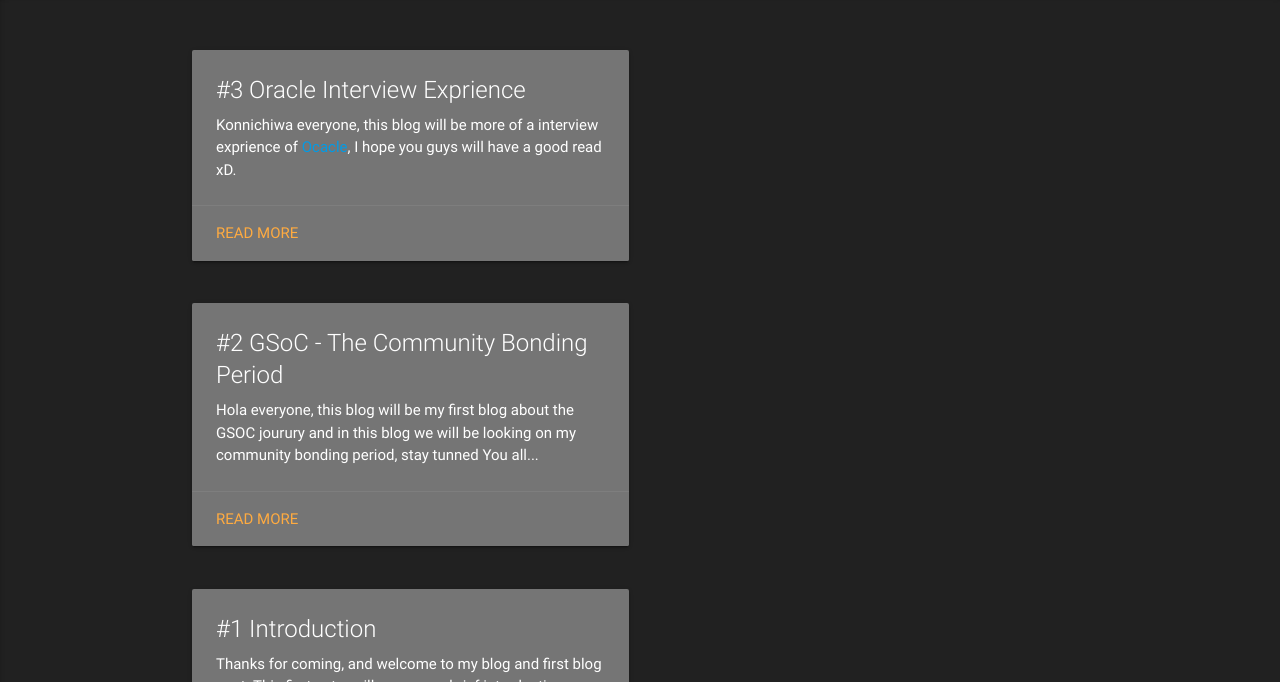
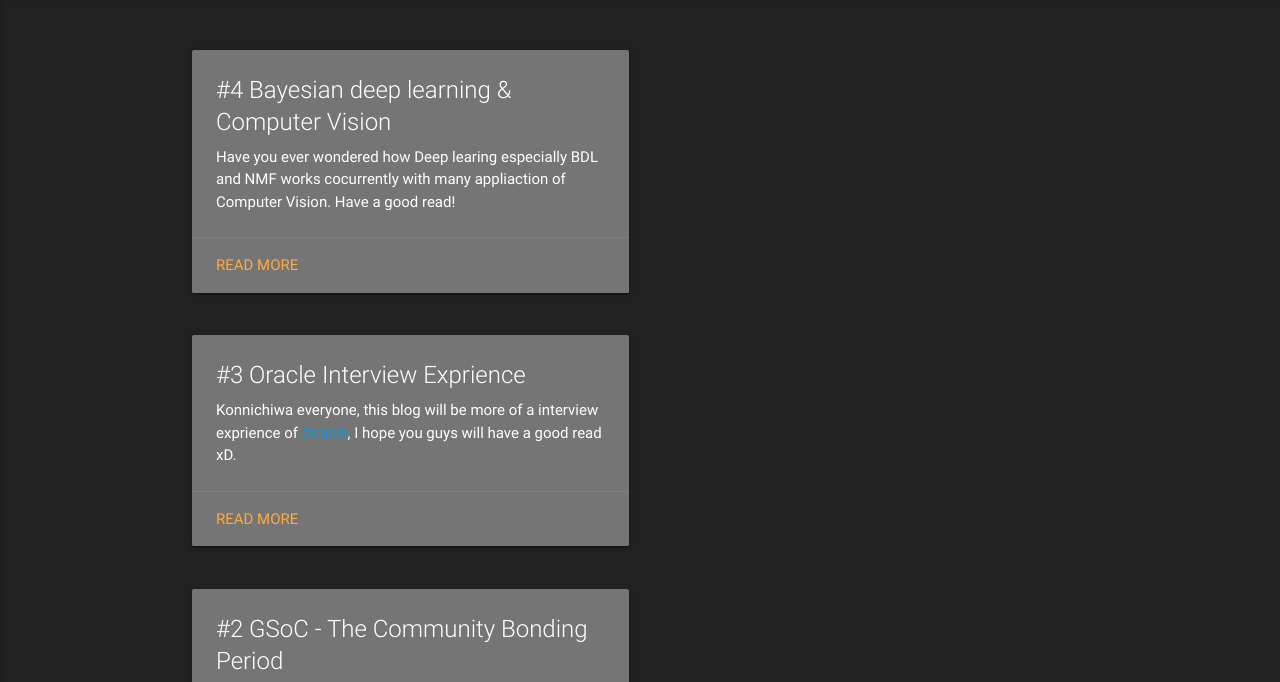
Before and after one commit to M-A-D-A-R-A/-M-A-D-A-R-A.github.io, a plain HTML site: page blog.html in a window 1280 px wide. Shown: the part 67-749 px from the top of the page. Drawn offline with nearby package versions, Linux system fonts and the light colour scheme.

Commit message:
blog entry : 4

```diff
--- a/blog.html
+++ b/blog.html
@@ -57,6 +57,21 @@
 <main class="container">
   <br>
   <br>
+  <div class="row">
+    <div class="col s12 m6">
+      <div class="card grey darken-1">
+        <div class="card-content white-text">
+          <span class="card-title">#4 Bayesian deep learning & Computer Vision</span>
+          <p>
+            Have you ever wondered how Deep learing especially BDL and NMF works cocurrently with many appliaction of Computer Vision. Have a good read!
+          </p>
+        </div>
+        <div class="card-action">
+          <a href="">Read more</a>
+        </div>
+      </div>
+    </div>
+  </div>
   <div class="row">
     <div class="col s12 m6">
       <div class="card grey darken-1">
```
